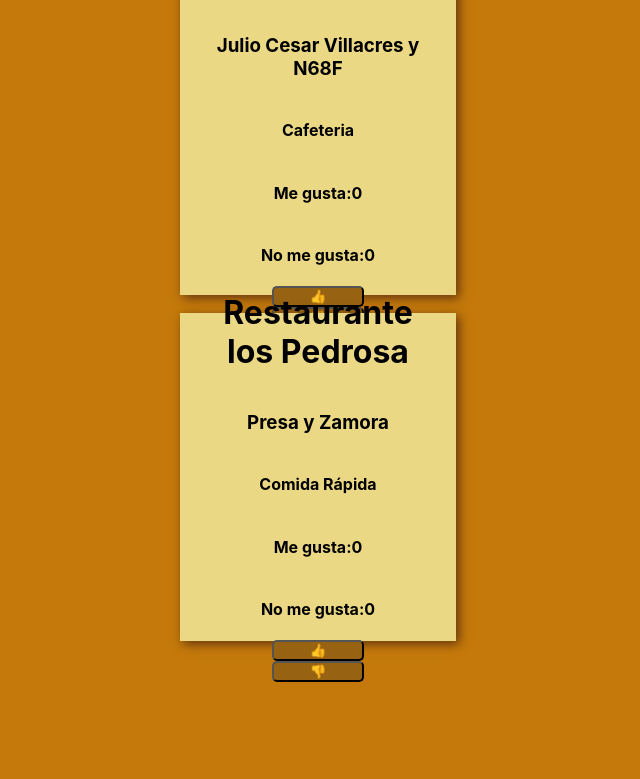
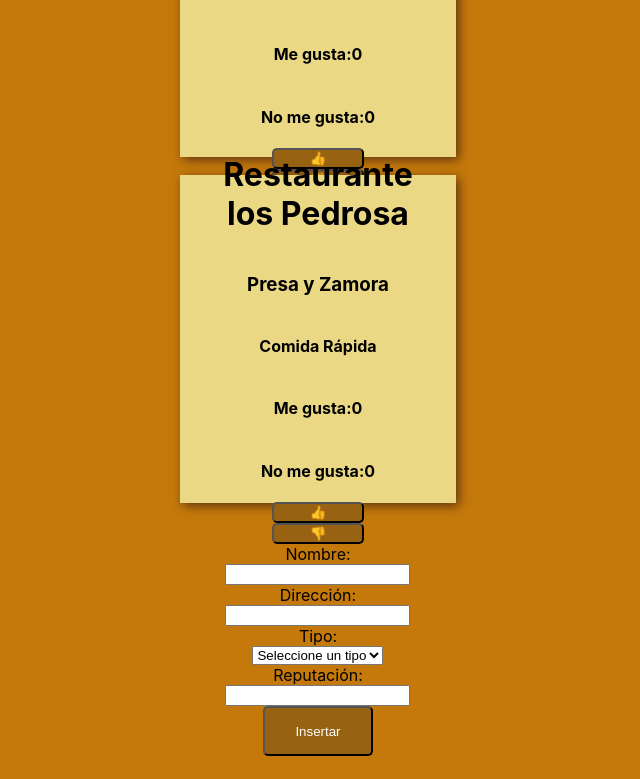
Before and after one commit to sabii1106/RestauranteS, a React (Create React App) app in the folder nanaec_/nanec_funcional/: page / in a window 1280 px wide. Shown: the part 358-1137 px from the top of the page, without its empty margins (322-962 px from the left). Before the commit the page ends 1040 px from the top, so only its background shows below. Built offline with nearby package versions, Linux system fonts and the light colour scheme.

Commit message:
feat: Add CrearRestaurante component for restaurant creation functionality

```diff
--- a/nanaec_/nanec_funcional/src/App.js
+++ b/nanaec_/nanec_funcional/src/App.js
@@ -2,6 +2,7 @@ import logo from './logo.svg';
 import './App.css';
 import React, {useState} from "react";
 import Restaurante from './Componentes/Restaurante';
+import CrearRestaurante from './Componentes/CrearRestaurante';
 const urlImagen1="https://static.abc.es/media/familia/2018/05/23/Minevera_Pasta-k4KC--1240x698@abc.jpg";
 const restaurantes = [{nombre:"El Redil", direccion:"Shyris y Matamoros", tipo:"Tradicional", urlImagen:"https://static.abc.es/media/familia/2018/05/23/Minevera_Pasta-k4KC--1240x698@abc.jpg"},{nombre:"Cafeteria", direccion:"Julio Cesar Villacres y N68F", tipo:"Cafeteria", urlImagen:"https://static.abc.es/media/familia/2018/05/23/Minevera_Pasta-k4KC--1240x698@abc.jpg"}, {nombre:"Restaurante los Pedrosa", direccion:"Presa y Zamora", tipo:"Comida Rápida", urlImagen:"https://static.abc.es/media/familia/2018/05/23/Minevera_Pasta-k4KC--1240x698@abc.jpg"}];
 
@@ -26,6 +27,14 @@ function App() {
       setMensajeErrorLikesNegativos("");
     }, 3000);
   };
+  const [state, setState] = React.useState({
+      nombre: "",
+      direccion: "",
+      tipo: "",
+      reputacion: ""
+  });
+
+
   return (
     <div className="App">
       <h1>Cantidad likes: {likesTotales}</h1>
@@ -35,7 +44,7 @@ function App() {
           return <Restaurante key = {index} nombre = {restaurante.nombre} direccion = {restaurante.direccion} tipo = {restaurante.tipo} urlImagen={restaurante.urlImagen} SumarLikes={SumarLikes} RestarDislikes={RestarDislikes} mensajeErrorLikesNegativo={mensajeErrorLikesNegativo}></Restaurante>
         })
       }
-
+      <CrearRestaurante state={state} setState={setState} />
     </div>
   );
 }
--- /dev/null
+++ b/nanaec_/nanec_funcional/src/Componentes/CrearRestaurante.jsx
@@ -0,0 +1,38 @@
+import React, {useState} from "react";
+import Restaurante from "./Restaurante";
+
+function CrearRestaurante (props){
+
+        const handlerInsertar = (e,item) => {
+            alert("Ha pulsado la pelicula: " + item);
+        }
+
+        return (
+        <div className="CrearRestaurante">
+            <label>Nombre:</label>
+            <input type="text" value={props.state.nombre} onChange={(e) => props.setState({...props.state, nombre: e.target.value})} />
+            <label>Dirección:</label>
+            <input type="text" value={props.state.direccion} onChange={(e) => props.setState({...props.state, direccion: e.target.value})} />
+            <label>Tipo:</label>
+            <select
+                value={props.state.tipo}
+                onChange={(e) => props.setState({ ...props.state, tipo: e.target.value })}
+            >
+                <option value="">Seleccione un tipo</option>
+                <option value="Italiana">Italiana</option>
+                <option value="China">China</option>
+                <option value="Mexicana">Mexicana</option>
+                <option value="Japonesa">Japonesa</option>
+                <option value="Vegetariana">Vegetariana</option>
+            </select>
+            <label>Reputación:</label>
+            <input type="number" value={props.state.reputacion} onChange={(e) => props.setState({...props.state, reputacion: e.target.value})} />
+
+            <button onClick={handlerInsertar}>Insertar</button>
+
+        </div>
+    );
+
+}
+
+export default CrearRestaurante;
```
